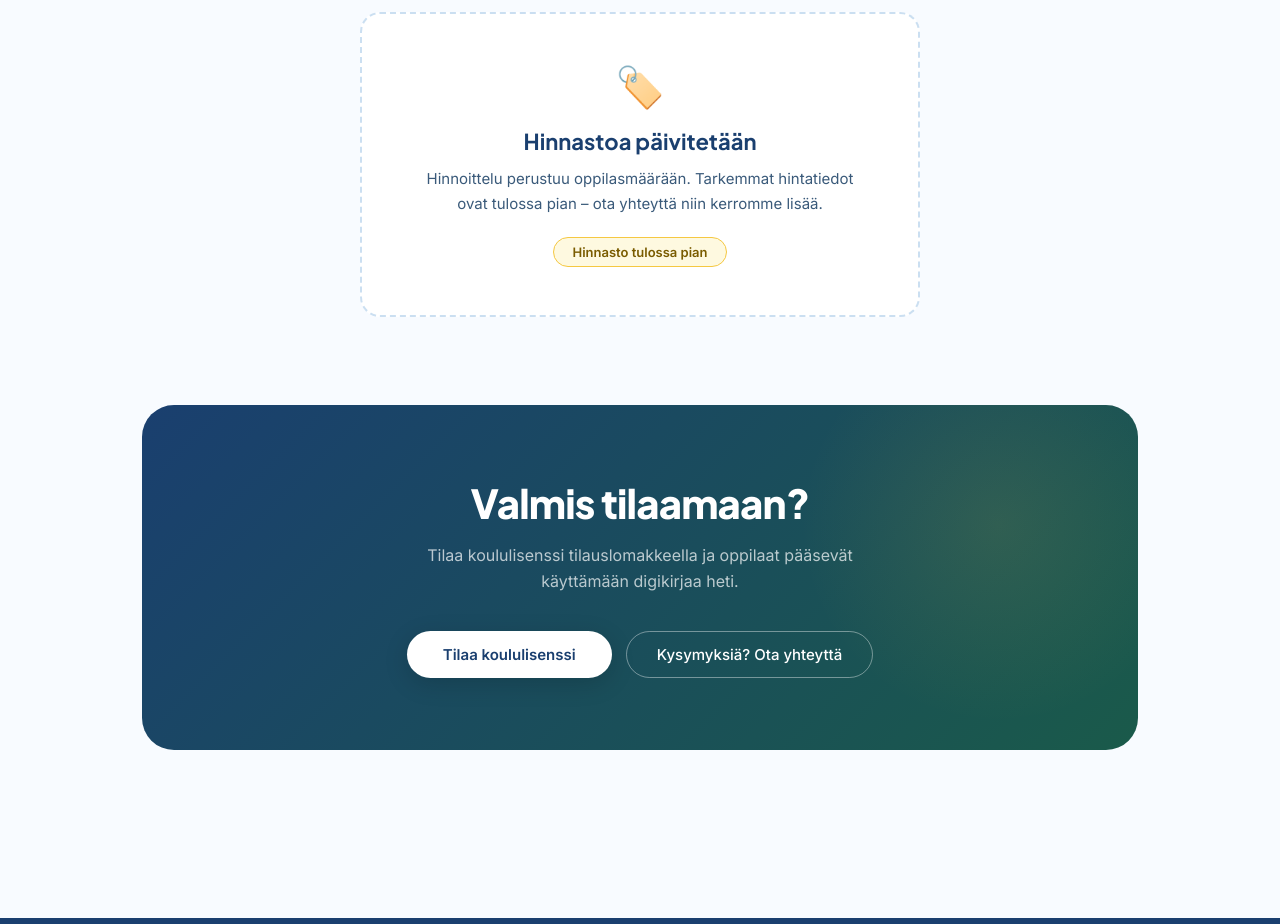
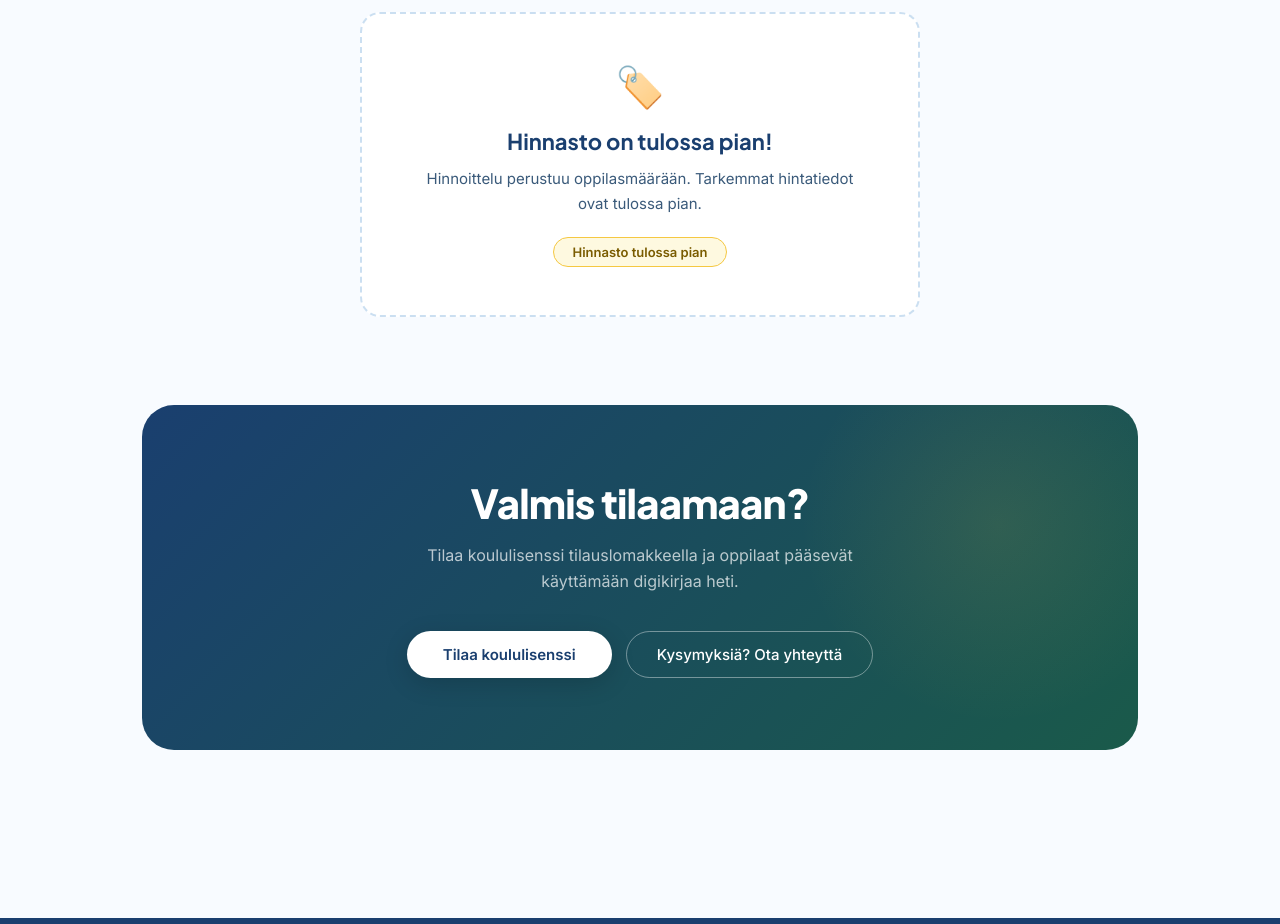
Before and after one commit to swan27768/digiopo-home, a plain HTML site: page digikirja.html in a window 1280 px wide. Shown: the part 1900-2824 px from the top of the page. Drawn offline with Linux system fonts and the light colour scheme.

Commit message:
Pienet lisäykset hinnaston teksteihin

```diff
--- a/digikirja.html
+++ b/digikirja.html
@@ -328,8 +328,8 @@
   </div>
   <div class="hinnasto-box">
     <div class="hinnasto-icon">🏷️</div>
-    <h3>Hinnastoa päivitetään</h3>
-    <p>Hinnoittelu perustuu oppilasmäärään. Tarkemmat hintatiedot ovat tulossa pian – ota yhteyttä niin kerromme lisää.</p>
+    <h3>Hinnasto on tulossa pian!</h3>
+    <p>Hinnoittelu perustuu oppilasmäärään. Tarkemmat hintatiedot ovat tulossa pian.</p>
     <div class="hinnasto-badge">Hinnasto tulossa pian</div>
   </div>
 </div>
```
